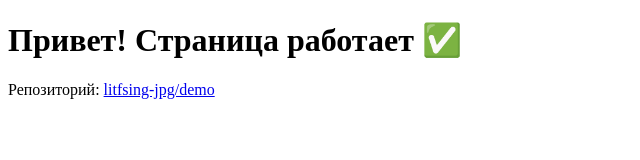
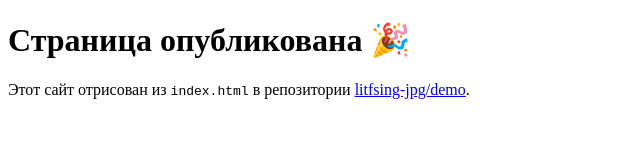
Before and after one commit to litfsing-jpg/demo, a plain HTML site: page index.html in a window 1280 px wide. Shown: the whole page, without its empty margins (0-640 px from the left). Drawn offline with Linux system fonts and the light colour scheme.

Commit message:
feat: add homepage index.html

```diff
--- a/index.html
+++ b/index.html
@@ -1,7 +1,8 @@
 <!doctype html>
 <html lang="ru">
 <meta charset="utf-8">
+<meta name="viewport" content="width=device-width, initial-scale=1">
 <title>Demo / GitHub Pages</title>
-<meta name="viewport" content="width=device-width, initial-scale=1">
-<h1>Привет! Страница работает ✅</h1>
-<p>Репозиторий: <a href="https://github.com/litfsing-jpg/demo">litfsing-jpg/demo</a></p>
+<h1>Страница опубликована 🎉</h1>
+<p>Этот сайт отрисован из <code>index.html</code> в репозитории
+<a href="https://github.com/litfsing-jpg/demo">litfsing-jpg/demo</a>.</p>
```
